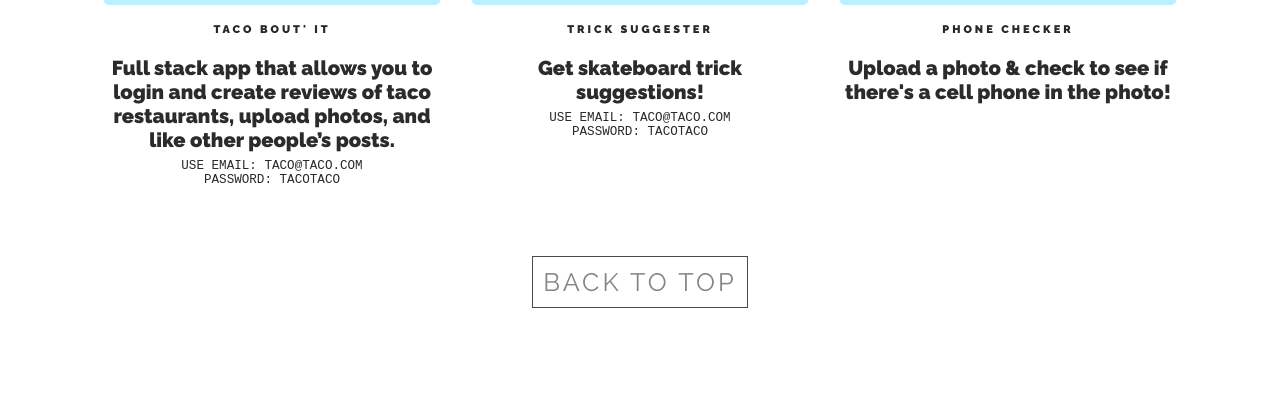
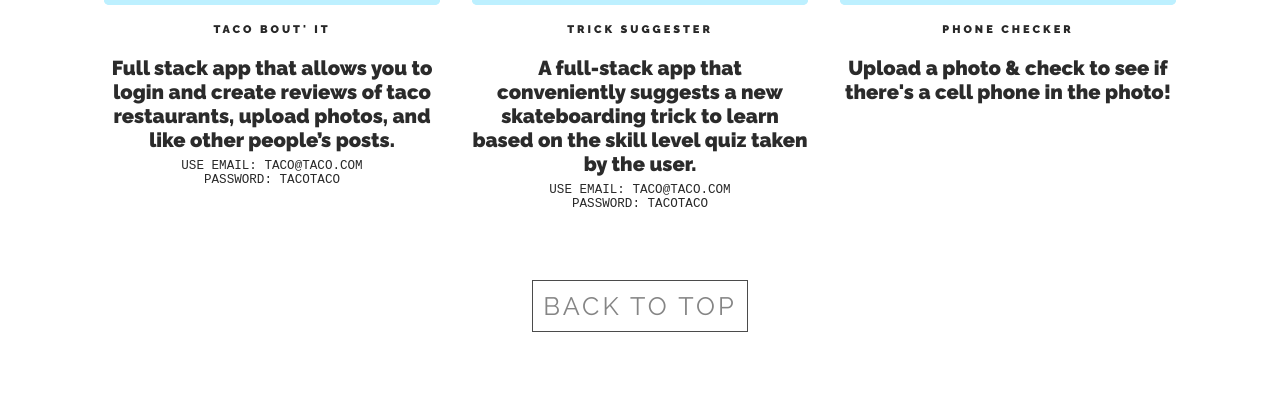
Before and after one commit to 8bearings/Portfolio-Site, a website built with Parcel: page index.html in a window 1280 px wide. Shown: the part 1619-2022 px from the top of the page. Built offline with nearby package versions, Linux system fonts and the light colour scheme; grey boxes are pictures that could not be loaded.

Commit message:
added more decription for suggester app

```diff
--- a/index.html
+++ b/index.html
@@ -130,7 +130,8 @@
             <img id="gifs" src="imgs/Trick.gif">
             <figcaption>
               <h4 class="category">Trick Suggester</h4>
-              <h3 class="projectText"> Get skateboard trick suggestions!
+              <h3 class="projectText"> A full-stack app that conveniently suggests a new skateboarding trick to learn based on the
+                skill level quiz taken by the user.
 
               </h3>
               <h4 class="category bottomCat"> Use Email: taco@taco.com Password: tacotaco</h4>
```
